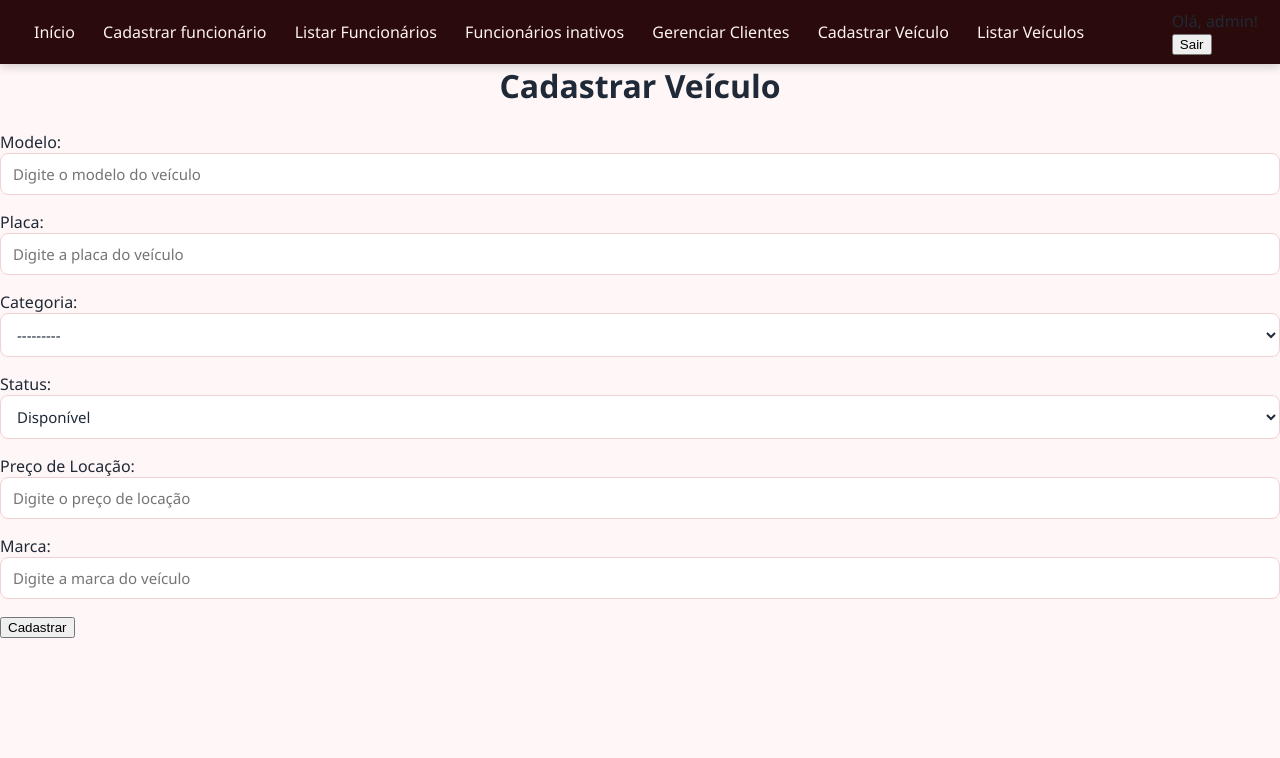
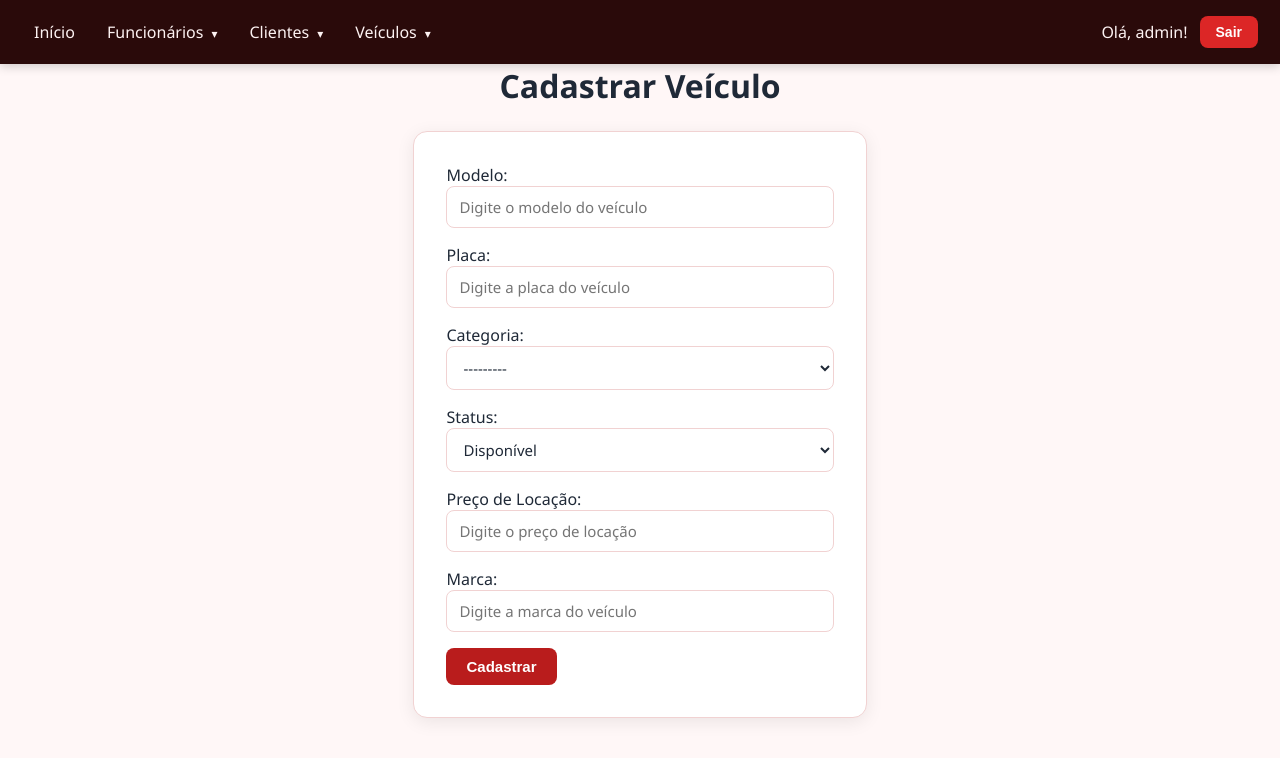
Before and after one commit to P-ayres/car-rent, a Django app: page /veiculos/cadastrar/ in a window 1280 px wide. Shown: the top 758 px of the page. Run offline with Django 5.2, Linux system fonts and the light colour scheme; a user stored in the database is signed in.

Commit message:
feat: add filtrar funcionario pelo nome. menu dropdown para cada secao. refinamentos no styling

```diff
--- a/car-rent/locacao/static/css/style.css
+++ b/car-rent/locacao/static/css/styles.css
@@ -31,6 +31,35 @@ h1 {
     color: var(--texto);
 }
 
+.container-principal {
+    padding: 16px;
+}
+
+.tabela {
+    width: 100%;
+    border-collapse: collapse;
+    margin-top: 24px;
+}
+
+.tabela th,
+.tabela td {
+    padding: 12px;
+    border: 1px solid var(--borda);
+    text-align: left;
+}
+
+.tabela th {
+    background-color: var(--primaria-clara);
+}
+
+.input {
+    margin-bottom: 0px;
+}
+
+.button.pesquisar {
+    margin-top: 24px;
+}
+
 /* ---------- MENU ---------- */
 
 nav {
@@ -42,6 +71,13 @@ nav {
     box-shadow: 0 2px 10px rgba(0, 0, 0, 0.2);
     min-height: 64px;
     padding: 0 22px;
+}
+
+.menu-links {
+    display: flex;
+    align-items: center;
+    gap: 8px;
+    flex-wrap: wrap;
 }
 
 nav a {
@@ -64,14 +100,93 @@ nav .logo {
     letter-spacing: 0.02em;
 }
 
-.user_menu {
+/* Dropdown */
+
+.dropdown {
+    position: relative;
+}
+
+.dropdown::after {
+    content: "";
+    position: absolute;
+    top: 100%;
+    left: 0;
+    width: 210px;
+    height: 8px;
+    display: none;
+}
+
+.dropdown:hover::after {
+    display: block;
+}
+
+.dropdown .summary {
+    list-style: none;
+    cursor: pointer;
+    color: #fdf2f2;
+    padding: 10px 12px;
+    border-radius: 8px;
+    transition: background-color 0.2s ease;
+    user-select: none;
+}
+
+.dropdown .summary::after {
+    content: "▾";
+    margin-left: 8px;
+    font-size: 12px;
+}
+
+.dropdown .summary:hover {
+    background-color: var(--nav-hover);
+    color: #ffffff;
+}
+
+.dropdown-content {
+    position: absolute;
+    top: calc(100% + 8px);
+    left: 0;
+    min-width: 210px;
+    display: none;
+    flex-direction: column;
+    padding: 6px;
+    background-color: var(--nav-escura);
+    border: 1px solid rgba(255, 255, 255, 0.12);
+    border-radius: 8px;
+    box-shadow: 0 6px 16px rgba(0, 0, 0, 0.25);
+    z-index: 100;
+}
+
+.dropdown-content a {
+    display: block;
+    padding: 10px 12px;
+    border-radius: 6px;
+    color: #fdf2f2;
+    white-space: nowrap;
+}
+
+.dropdown-content a:hover {
+    background-color: var(--nav-hover);
+}
+
+.dropdown:hover > .dropdown-content {
+    display: flex;
+}
+
+.dropdown:hover > .summary {
+    background-color: var(--nav-hover);
+    color: #ffffff;
+}
+
+/* Área do usuário */
+
+.usuario-menu {
     display: flex;
     align-items: center;
     gap: 12px;
     color: #fdf2f2;
 }
 
-.user_menu form {
+.usuario-menu form {
     display: inline;
     margin: 0;
 }
@@ -106,6 +221,16 @@ nav .link-login:hover {
 }
 
 /* ---------- LAYOUT ---------- */
+
+.form-container {
+    max-width: fit-content;
+    margin: 0 auto;
+    padding: 16px 32px 32px 32px;
+    background: var(--fundo-card);
+    border-radius: 14px;
+    box-shadow: 0 4px 18px var(--sombra);
+    border: 1px solid var(--borda);
+}
 
 .container {
     max-width: 1100px;
@@ -382,10 +507,20 @@ th a.order:hover {
         gap: 10px;
     }
 
-    .user_menu {
+    .menu-links {
+        width: 100%;
+        justify-content: center;
+    }
+
+    .usuario-menu {
         width: 100%;
         justify-content: center;
         flex-wrap: wrap;
+    }
+
+    .dropdown-content {
+        left: 50%;
+        transform: translateX(-50%);
     }
 
     .container {
--- a/car-rent/locacao/templates/_menu.html
+++ b/car-rent/locacao/templates/_menu.html
@@ -1,25 +1,74 @@
+{% load static %}
+
 <nav>
-    <div class="nao-imprimir">
+    <div class="nao-imprimir menu-links">
         <a href="{% url 'home' %}">Início</a>
+
         {% if user.is_superuser %}
-            <a href="{% url 'cadastrar_funcionario' %}">Cadastrar funcionário</a>
-            <a href="{% url 'listar_funcionarios' %}">Listar Funcionários</a>
-            <a href="{% url 'funcionarios_inativos' %}">Funcionários inativos</a>
-            <a href="{% url 'listar_clientes' %}">Gerenciar Clientes</a>
-            <a href="{% url 'cadastrar_veiculo' %}">Cadastrar Veículo</a>
-            <a href="{% url 'listar_veiculos' %}">Listar Veículos</a>
+
+            <div class="dropdown">
+                <span class="summary">Funcionários</span>
+
+                <div class="dropdown-content">
+                    <a href="{% url 'cadastrar_funcionario' %}">
+                        Cadastrar funcionário
+                    </a>
+
+                    <a href="{% url 'listar_funcionarios' %}">
+                        Listar funcionários
+                    </a>
+
+                    <a href="{% url 'funcionarios_inativos' %}">
+                        Funcionários inativos
+                    </a>
+                </div>
+            </div>
+
+            <div class="dropdown">
+                <span class="summary">Clientes</span>
+
+                <div class="dropdown-content">
+                    <a href="{% url 'cadastrar_cliente' %}">
+                        Cadastrar cliente
+                    </a>
+
+                    <a href="{% url 'listar_clientes' %}">
+                        Listar clientes
+                    </a>
+                </div>
+            </div>
+
+            <div class="dropdown">
+                <span class="summary">Veículos</span>
+
+                <div class="dropdown-content">
+                    <a href="{% url 'cadastrar_veiculo' %}">
+                        Cadastrar veículo
+                    </a>
+
+                    <a href="{% url 'listar_veiculos' %}">
+                        Listar veículos
+                    </a>
+                </div>
+            </div>
+
         {% endif %}
     </div>
+
     <div class="usuario-menu">
         {% if user.is_authenticated %}
-            <span class="nao-imprimir">Olá, {{ user.username }}!</span>
+            <span class="nao-imprimir">
+                Olá, {{ user.username }}!
+            </span>
 
             <form method="post" action="{% url 'logout' %}">
                 {% csrf_token %}
-                <button class="nao-imprimir" type="submit" class="link-logout">Sair</button>
+                <button class="nao-imprimir link-logout" type="submit">
+                    Sair
+                </button>
             </form>
         {% else %}
-            <a href="{% url 'login' %}">Entrar</a>
+            <a class="nao-imprimir" href="{% url 'login' %}">Entrar</a>
         {% endif %}
     </div>
 </nav>
--- a/car-rent/locacao/templates/cadastrar_cliente.html
+++ b/car-rent/locacao/templates/cadastrar_cliente.html
@@ -14,14 +14,14 @@
 
     <h1>Cadastrar Cliente</h1>
 
-    <div class="container-principal">
+    <div class="container-principal form-container">
         <form method="post">
 
             {% csrf_token %}
 
             {{ formulario.as_p }}
 
-            <button type="submit">Cadastrar</button>
+            <button class="button" type="submit">Cadastrar</button>
 
         </form>
     </div>
--- a/car-rent/locacao/templates/cadastrar_funcionario.html
+++ b/car-rent/locacao/templates/cadastrar_funcionario.html
@@ -5,7 +5,7 @@
 <head>
     <meta charset="UTF-8">
     <meta name="viewport" content="width=device-width, initial-scale=1.0">
-    <link rel="stylesheet" href=" {% static "css/style.css" %}">
+    <link rel="stylesheet" href=" {% static "css/styles.css" %}">
     <title>Cadastrar Funcionário</title>
 </head>
 <body>
@@ -14,7 +14,7 @@
 
     <h1>Cadastrar Funcionário</h1>
 
-    <div class="container-principal">
+    <div class="container-principal form-container">
         <form method="post">
 
             {% csrf_token %}
--- a/car-rent/locacao/templates/cadastrar_veiculo.html
+++ b/car-rent/locacao/templates/cadastrar_veiculo.html
@@ -5,7 +5,7 @@
 <head>
     <meta charset="UTF-8">
     <meta name="viewport" content="width=device-width, initial-scale=1.0">
-    <link rel="stylesheet" href=" {% static "css/style.css" %}">
+    <link rel="stylesheet" href=" {% static "css/styles.css" %}">
     <title>Cadastrar Veículo</title>
 </head>
 <body>
@@ -14,14 +14,14 @@
 
     <h1>Cadastrar Veículo</h1>
 
-    <div class="container-principal">
+    <div class="container-principal form-container">
         <form method="post">
 
             {% csrf_token %}
 
             {{ formulario.as_p }}
 
-            <button type="submit">Cadastrar</button>
+            <button  class="button" type="submit">Cadastrar</button>
 
         </form>
     </div>
--- a/car-rent/locacao/templates/editar_cliente.html
+++ b/car-rent/locacao/templates/editar_cliente.html
@@ -21,7 +21,7 @@
 
             {{ formulario.as_p }}
 
-            <button type="submit">Salvar</button>
+            <button class="button" type="submit">Salvar</button>
 
         </form>
     </div>
--- a/car-rent/locacao/templates/editar_funcionario.html
+++ b/car-rent/locacao/templates/editar_funcionario.html
@@ -5,7 +5,7 @@
 <head>
     <meta charset="UTF-8">
     <meta name="viewport" content="width=device-width, initial-scale=1.0">
-    <link rel="stylesheet" href=" {% static "css/style.css" %}">
+    <link rel="stylesheet" href=" {% static "css/styles.css" %}">
     <title>Editar Funcionário</title>
 </head>
 <body>
--- a/car-rent/locacao/templates/editar_veiculo.html
+++ b/car-rent/locacao/templates/editar_veiculo.html
@@ -5,7 +5,7 @@
 <head>
     <meta charset="UTF-8">
     <meta name="viewport" content="width=device-width, initial-scale=1.0">
-    <link rel="stylesheet" href=" {% static "css/style.css" %}">
+    <link rel="stylesheet" href=" {% static "css/styles.css" %}">
     <title>Editar Veículo</title>
 </head>
 <body>
--- a/car-rent/locacao/templates/funcionarios_inativos.html
+++ b/car-rent/locacao/templates/funcionarios_inativos.html
@@ -5,7 +5,7 @@
 <head>
     <meta charset="UTF-8">
     <meta name="viewport" content="width=device-width, initial-scale=1.0">
-    <link rel="stylesheet" href=" {% static "css/style.css" %}">
+    <link rel="stylesheet" href=" {% static "css/styles.css" %}">
     <title> Listar Funcionarios </title>
 </head>
 <body>
@@ -14,8 +14,8 @@
 
     <h1> Lista de Funcionários Inativos </h1>
 
-    <div class="lista-funcionario">
-        <table border="">
+    <div class="lista-funcionario container-principal">
+        <table class="tabela" border="">
 
             <thead>
                 <tr>
--- a/car-rent/locacao/templates/home.html
+++ b/car-rent/locacao/templates/home.html
@@ -5,13 +5,13 @@
 <head>
     <meta charset="UTF-8">
     <meta name="viewport" content="width=device-width, initial-scale=1.0">
-    <link rel="stylesheet" href=" {% static "css/style.css" %}">
+    <link rel="stylesheet" href=" {% static "css/styles.css" %}">
     <title>Início - Locação de Veículos</title>
 </head>
 <body>
+    {% include '_menu.html' %}
     <h1>Sistema de Locação de Veículos</h1>
 
-    {% include '_menu.html' %}
 
 </body>
 </html>
--- a/car-rent/locacao/templates/login.html
+++ b/car-rent/locacao/templates/login.html
@@ -7,12 +7,14 @@
 <head>
     <meta charset="UTF-8">
     <meta name="viewport" content="width=device-width, initial-scale=1.0">
-    <link rel="stylesheet" href=" {% static "css/style.css" %}">
+    <link rel="stylesheet" href=" {% static "css/styles.css" %}">
     <title>Login - Locação de Veículos</title>
 </head>
 
 <body>
     <h1>Locação de Veículos</h1>
+
+    <div class="form-container">
 
         <h2>Entrar no sistema</h2>
 
@@ -27,6 +29,7 @@
         {% if form.errors %}
         <p>Usuário ou senha inválidos.</p>
         {% endif %}
+    </div>
 </body>
 
 </html>
--- a/car-rent/locacao/views.py
+++ b/car-rent/locacao/views.py
@@ -294,7 +294,8 @@ def excluir_veiculo(request, id):
         veiculo = Veiculo.objects.select_for_update().get(id=id)
 
         if veiculo.status != 'D':
-            messages.error(request, 'Somente veículos disponíveis podem ser removidos.')
+            messages.error(
+                request, 'Somente veículos disponíveis podem ser removidos.')
             return redirect('listar_veiculos')
 
         modelo = veiculo.modelo
@@ -332,11 +333,21 @@ def cadastrar_cliente(request):
 
 @admin_required
 def listar_clientes(request):
+    ordem = request.GET.get('ordem')
+    nome_da_pesquisa = request.GET.get('nome_da_pesquisa', '')
 
-    clientes = Cliente.objects.order_by(Lower('nome'))
+    clientes = Cliente.objects.filter(
+        nome__icontains=nome_da_pesquisa,
+    ).order_by(Lower('nome'))
+
+    if ordem == 'decrescente':
+        clientes = Cliente.objects.filter(
+            nome__icontains=nome_da_pesquisa,
+        ).order_by(Lower('nome').desc())
 
     dados = {
         'clientes': clientes,
+        'nome_da_pesquisa': nome_da_pesquisa,
     }
 
     return render(request, 'listar_clientes.html', dados)
```
Also changed, not shown: car-rent/locacao/templates/listar_clientes.html (+8 -4 lines), car-rent/locacao/templates/listar_funcionarios.html (+9 -13 lines), car-rent/locacao/templates/listar_veiculos.html (+10 -11 lines), car-rent/db.sqlite3 (deleted), 1 other file. Lines whose indentation alone changed are shown as unchanged.
